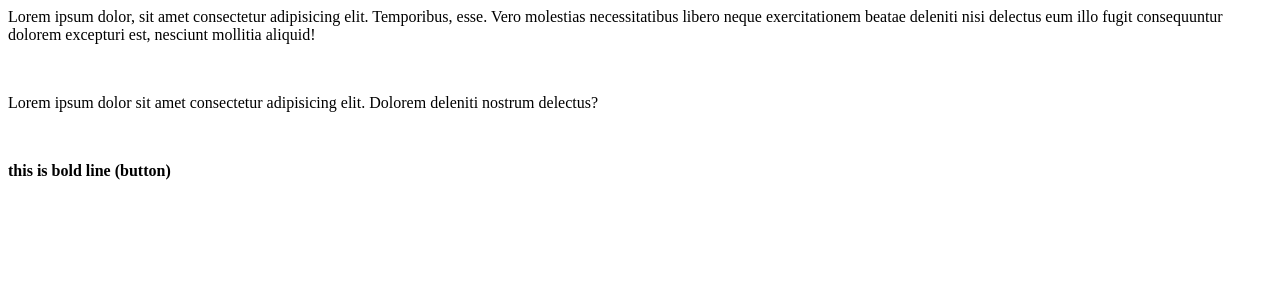
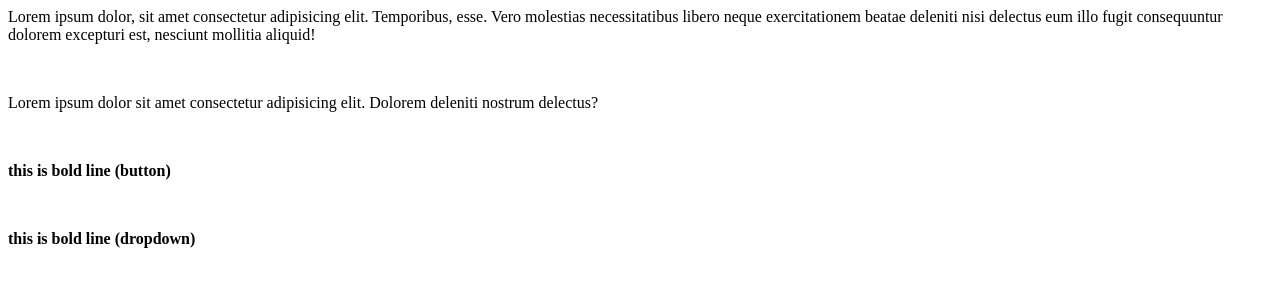
Before and after one commit to filzausman/demo, a plain HTML site: page index.html in a window 1280 px wide. Drawn offline with Linux system fonts and the light colour scheme.

Commit message:
dropdown

```diff
--- a/index.html
+++ b/index.html
@@ -3,3 +3,5 @@
 <p>Lorem ipsum dolor sit amet consectetur adipisicing elit. Dolorem deleniti nostrum delectus?</p>
 <br>
 <p><b>this is bold line (button)</b></p>
+<br>
+<p><b>this is bold line (dropdown)</b></p>
```
